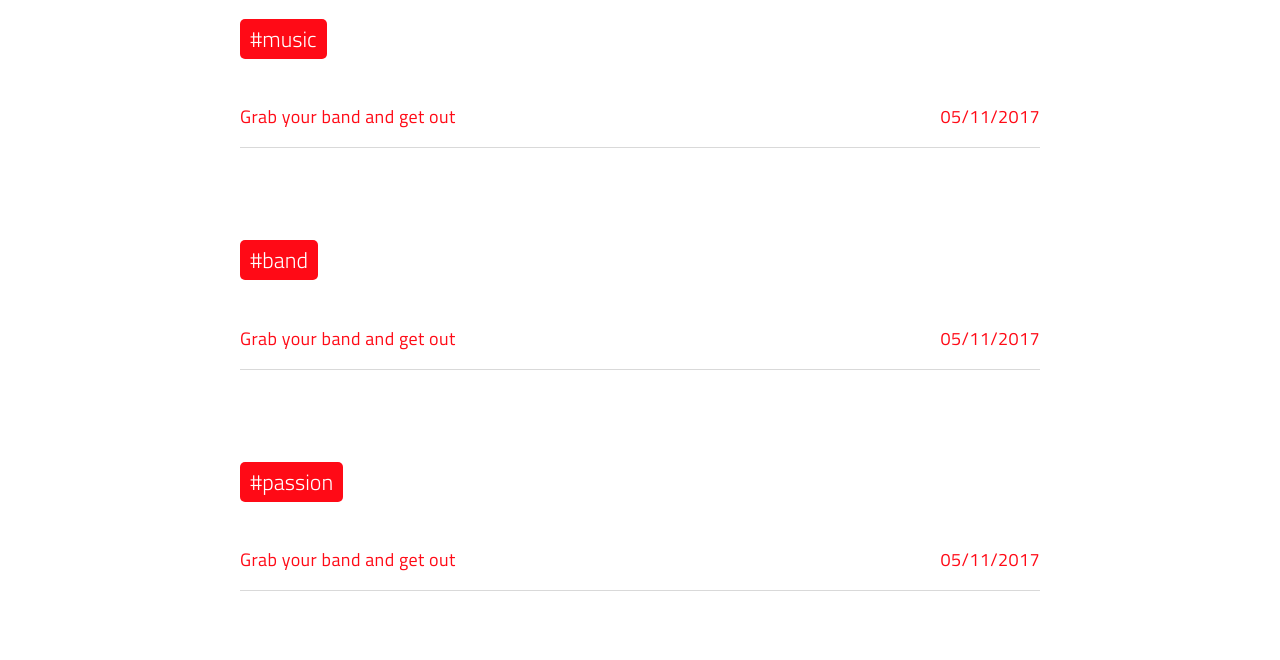
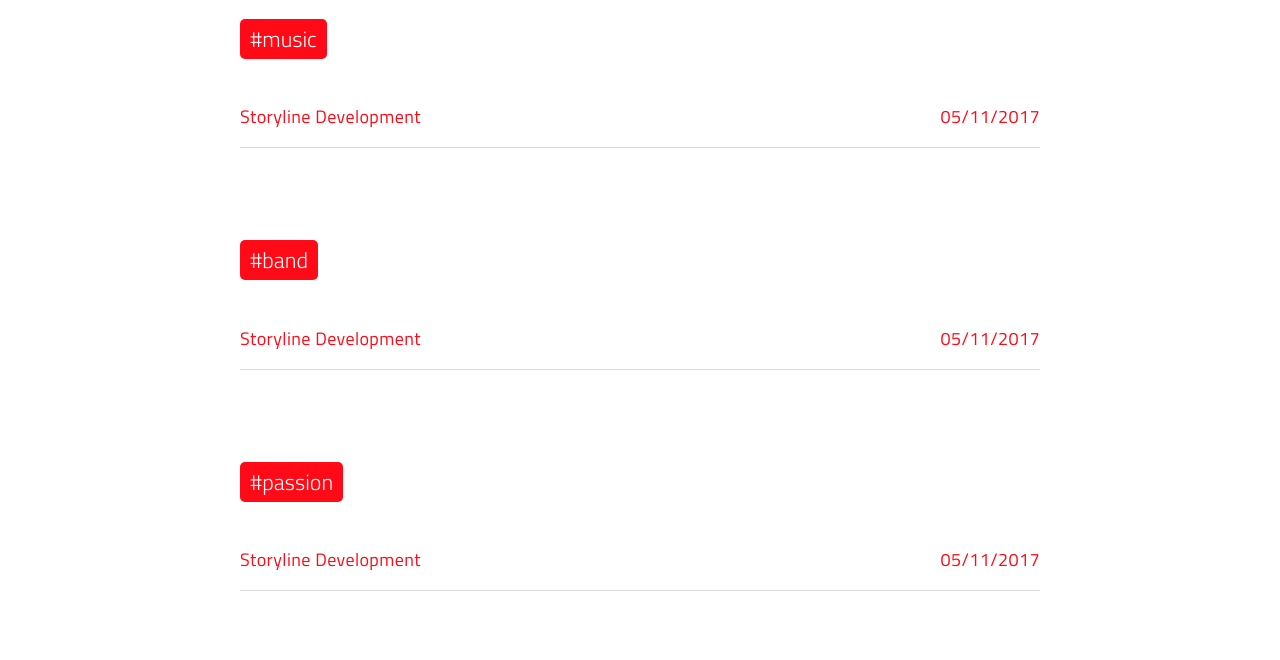
Before and after one commit to Mentors4EDU/Iron-Soldier-Theme, a Jekyll site: the page built from tags.html, in a window 1280 px wide and 900 px high, scrolled down 1278 px. Shown: the part 157-817 px from the top of the window. Built offline with Jekyll 4.4.1, drawn with Linux system fonts in a browser that asks for light colours; a script that is not in the unit is left out.

Commit message:
Update and rename 2014-03-03-grab-your-band-and-get-out.md to 2014-03-03-storyline-development.md

```diff
--- a/_posts/2014-03-03-grab-your-band-and-get-out.md
+++ b/_posts/2014-03-03-storyline-development.md
@@ -1,7 +1,7 @@
 ---
 date: 2017-05-11 12:00:00
 layout: post
-title: Grab your band and get out
+title: Storyline Development
 subtitle: Lorem ipsum dolor sit amet, consectetur adipisicing elit.
 description: Lorem ipsum dolor sit amet, consectetur adipisicing elit, sed do eiusmod tempor incididunt ut labore et dolore magna aliqua.
 image: https://res.cloudinary.com/dm7h7e8xj/image/upload/v1559824822/theme15_oqsl4z.jpg
```
Also changed, not shown: other parts of _posts/2014-03-03-storyline-development.md (+1 -1 lines).
